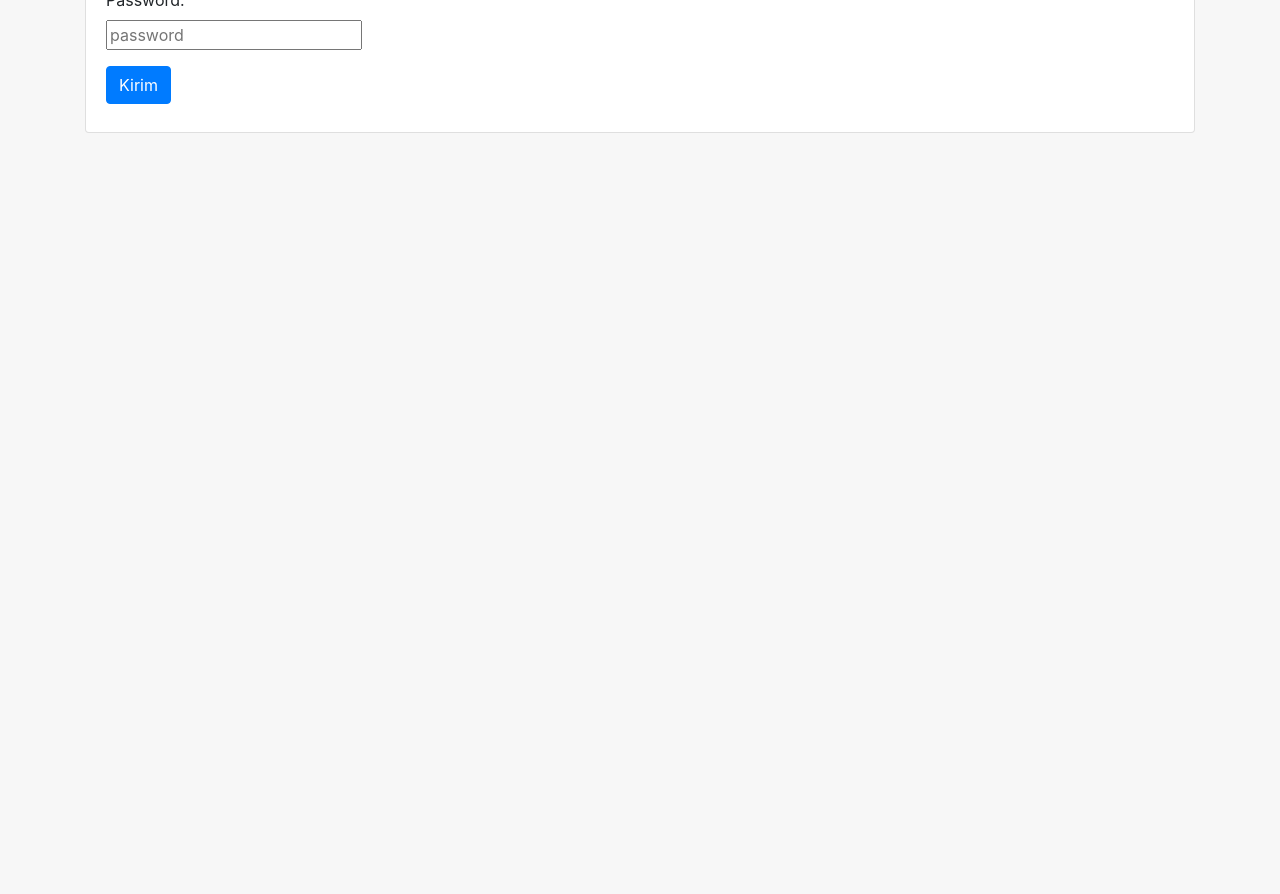
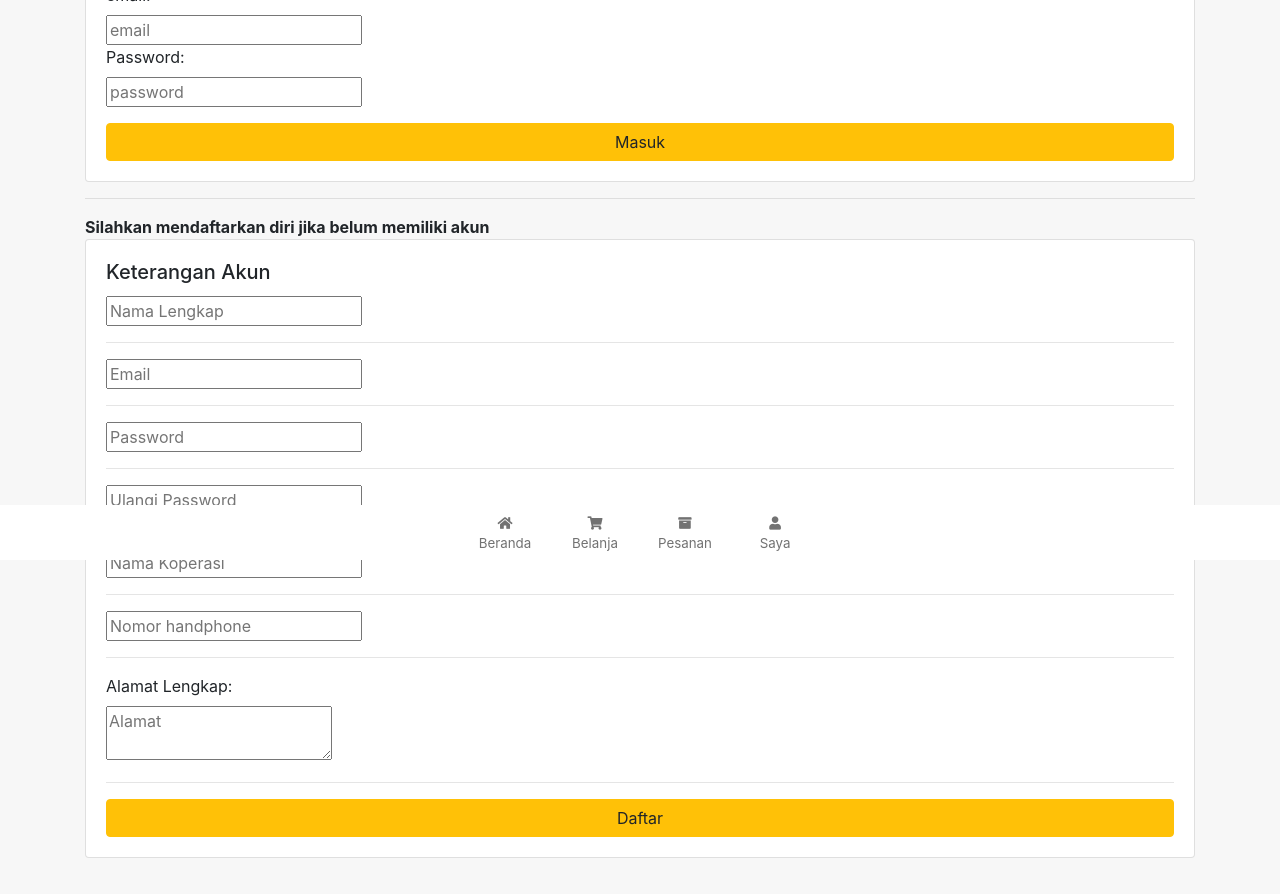
Before and after one commit to rusydeveloper/learning-react, a React (Create React App) app: page /login in a window 1280 px wide. Shown: the part 240-1134 px from the top of the page. Before the commit the page ends 800 px from the top, so only its background shows below. Built offline with nearby package versions, Linux system fonts and the light colour scheme.

Commit message:
adding bottom nav and login signup page

```diff
--- a/src/App.css
+++ b/src/App.css
@@ -5,13 +5,37 @@
 .cart-container {
   padding: 5px;
   position: fixed !important;
-  bottom: 10px;
+  bottom: 20px;
   left: 25px;
   width: 90% !important;
   margin: auto;
   background-color: #004d8c !important;
   color: white;
   z-index: 99 !important;
+}
+
+.bottom-nav-container {
+  padding: 5px;
+  position: fixed !important;
+  bottom: 0px;
+  left: 0px;
+  width: 100% !important;
+  margin: auto;
+  height: 55px;
+  background-color: white !important;
+  color: #727272;
+  z-index: 99 !important;
+
+  display: flex;
+  flex-wrap: nowrap;
+  justify-content: center;
+}
+.bottom-nav-menu {
+  width: 80px;
+  margin: 2px 5px;
+  text-align: center;
+  padding: 2px;
+  font-size: 10pt;
 }
 .text-center {
   text-align: center;
--- a/src/App.js
+++ b/src/App.js
@@ -5,6 +5,7 @@ import Monitoring from "./pages/Monitoring";
 import Login from "./pages/Login";
 import Header from "./components/Header";
 import Footer from "./components/Footer";
+import BottomNav from "./components/BottomNav";
 import { Route, Switch } from "react-router-dom";
 import "bootstrap/dist/css/bootstrap.min.css";
 import { Container, Row, Col } from "react-bootstrap";
@@ -28,6 +29,7 @@ function App() {
           </Switch>
         </Col>
       </Row>
+      <BottomNav></BottomNav>
       <Footer></Footer>
     </Container>
   );
--- a/src/actions/index.js
+++ b/src/actions/index.js
@@ -3,6 +3,74 @@ import axios from "axios";
 import { server } from "../constants/server";
 import { push } from "connected-react-router";
 import swal from "sweetalert";
+
+export const signup = (
+  name,
+  registerEmail,
+  phone,
+  address,
+  cooperative,
+  registerPassword,
+  registerRepassword
+) => {
+  const signupInput = {
+    name: name,
+    email: registerEmail,
+    phone: phone,
+    address: address,
+    cooperative: cooperative,
+    password: registerPassword,
+    password_confirmation: registerRepassword,
+  };
+
+  return function action(dispatch) {
+    dispatch({ type: "SIGNUP" });
+    const url_api = server;
+    if (registerPassword != registerRepassword) {
+      dispatch(passwordNotMatch());
+    }
+
+    return axios.post(url_api + "/api/auth/signup", signupInput).then(
+      (response) => {
+        dispatch(signupSuccess(response));
+        dispatch(signupLoginSuccess(response));
+
+        dispatch(push("/login"));
+      },
+      (err) => dispatch(signupFailed(err))
+    );
+  };
+};
+
+export const signupSuccess = (data) => {
+  swal("Berhasil!", "Anda berhasil terdaftar dan masuk", "success");
+  return {
+    type: "SIGNUP_SUCCESS",
+    payload: data,
+  };
+};
+
+export const signupLoginSuccess = (data) => {
+  return {
+    type: "LOGIN_SUCCESS",
+    payload: data,
+  };
+};
+
+export const signupFailed = (data) => {
+  swal("Gagal!", "Data yang anda masukan salah " + data, "error");
+  return {
+    type: "SIGNUP_FAILED",
+    payload: data,
+  };
+};
+
+export const passwordNotMatch = () => {
+  swal("Gagal!", "Password dan Ulangi Password tidak sama", "error");
+  return {
+    type: "PASSWORD_NOT_MATCH",
+  };
+};
 
 export const login = (email, password) => {
   const loginInput = {
@@ -16,7 +84,8 @@ export const login = (email, password) => {
     return axios.post(url_api + "/api/auth/login", loginInput).then(
       (response) => {
         dispatch(loginSuccess(response));
-        dispatch(push("/"));
+        dispatch(loadUser(response));
+        dispatch(push("/login"));
       },
       (err) => dispatch(loginFailed(err))
     );
@@ -27,6 +96,12 @@ export const loginSuccess = (data) => {
   swal("Berhasil!", "Anda berhasil masuk", "success");
   return {
     type: "LOGIN_SUCCESS",
+    payload: data,
+  };
+};
+export const loadUser = (data) => {
+  return {
+    type: "LOAD_USER",
     payload: data,
   };
 };
--- /dev/null
+++ b/src/components/BottomNav.js
@@ -0,0 +1,40 @@
+import React from "react";
+import { useSelector, useDispatch } from "react-redux";
+import { push } from "connected-react-router";
+
+function BottomNav() {
+  const dispatch = useDispatch();
+
+  const cart = useSelector((state) => state.cart);
+  return (
+    <div class="bottom-nav-container">
+      <div class="bottom-nav-menu">
+        <span class="fa fa-home" onClick={() => dispatch(push("/"))}></span>
+        <br />
+        Beranda
+      </div>
+      <div class="bottom-nav-menu">
+        <span
+          class="fa fa-shopping-cart"
+          onClick={() => dispatch(push("/"))}
+        ></span>
+        <br />
+        Belanja
+      </div>
+      <div class="bottom-nav-menu">
+        <span
+          class="fa fa-archive"
+          onClick={() => dispatch(push("/order"))}
+        ></span>
+        <br />
+        Pesanan
+      </div>
+      <div class="bottom-nav-menu" onClick={() => dispatch(push("/login"))}>
+        <span class="fa fa-user"></span>
+        <br />
+        Saya
+      </div>
+    </div>
+  );
+}
+export default BottomNav;
--- a/src/pages/Checkout.js
+++ b/src/pages/Checkout.js
@@ -11,7 +11,7 @@ function Checkout() {
   const [cooperative, setCooperative] = useState("");
   const [address, setAddress] = useState("");
   const [phone, setPhone] = useState("");
-  const [paymentMethod, setPaymentMethod] = useState("Potong Gaji");
+  const [paymentMethod, setPaymentMethod] = useState("Transfer");
 
   const dispatch = useDispatch();
 
--- a/src/pages/Login.js
+++ b/src/pages/Login.js
@@ -1,16 +1,33 @@
 import React, { useState } from "react";
 import { Button, Card } from "react-bootstrap";
 
-import { useDispatch } from "react-redux";
-import { login } from "../actions";
+import { useDispatch, useSelector } from "react-redux";
+import { login, signup } from "../actions";
 
 function Login() {
   const [email, setEmail] = useState("");
   const [password, setPassword] = useState("");
+
+  const [name, setName] = useState("");
+  const [registerEmail, setRegisterEmail] = useState("");
+  const [registerPassword, setRegisterPassword] = useState("");
+  const [registerRepassword, setRegisterRepassword] = useState("");
+
+  const [cooperative, setCooperative] = useState("");
+  const [address, setAddress] = useState("");
+  const [phone, setPhone] = useState("");
   const dispatch = useDispatch();
+
+  const user = useSelector((state) => state.user);
 
   return (
     <div>
+      {user.name}
+      <hr />
+      <b>
+        Silahkan masuk{" "}
+        <span class="textHighlight">jika sudah memiliki akun</span>
+      </b>
       <Card>
         <Card.Body>
           <Card.Title>Masuk</Card.Title>
@@ -19,7 +36,7 @@ function Login() {
             <br />
             <input
               type="email"
-              onChange={event => setEmail(event.target.value)}
+              onChange={(event) => setEmail(event.target.value)}
               placeholder="email"
               required
             />
@@ -28,7 +45,7 @@ function Login() {
             <br />
             <input
               type="password"
-              onChange={event => setPassword(event.target.value)}
+              onChange={(event) => setPassword(event.target.value)}
               placeholder="password"
               required
             />
@@ -38,12 +55,99 @@ function Login() {
             type="submit"
             value="Submit"
             onClick={() => dispatch(login(email, password))}
+            block
+            variant="warning"
           >
-            Kirim
+            Masuk
           </Button>
         </Card.Body>
-        <h4> </h4>
       </Card>
+      <hr />
+      <b>
+        Silahkan mendaftarkan diri{" "}
+        <span class="textHighlight">jika belum memiliki akun</span>
+      </b>
+      <Card>
+        <Card.Body>
+          <Card.Title>Keterangan Akun</Card.Title>
+          <Card.Text>
+            <input
+              type="text"
+              onChange={(event) => setName(event.target.value)}
+              placeholder="Nama Lengkap"
+              required
+            />
+            <hr />
+            <input
+              type="email"
+              onChange={(event) => setRegisterEmail(event.target.value)}
+              placeholder="Email"
+              required
+            />
+            <hr />
+            <input
+              type="password"
+              onChange={(event) => setRegisterPassword(event.target.value)}
+              placeholder="Password"
+              required
+            />
+            <hr />
+            <input
+              type="password"
+              onChange={(event) => setRegisterRepassword(event.target.value)}
+              placeholder="Ulangi Password"
+              required
+            />
+            <hr />
+            <input
+              type="text"
+              onChange={(event) => setCooperative(event.target.value)}
+              placeholder="Nama Koperasi"
+              required
+            />
+            <hr />
+
+            <input
+              type="phone"
+              onChange={(event) => setPhone(event.target.value)}
+              placeholder="Nomor handphone"
+              required
+            />
+
+            <hr />
+            <label>Alamat Lengkap:</label>
+            <br />
+            <textarea
+              onChange={(event) => setAddress(event.target.value)}
+              placeholder="Alamat"
+              required
+            ></textarea>
+            <hr />
+          </Card.Text>
+          <Button
+            type="submit"
+            value="Submit"
+            variant="warning"
+            onClick={() =>
+              dispatch(
+                signup(
+                  name,
+                  registerEmail,
+                  phone,
+                  address,
+                  cooperative,
+                  registerPassword,
+                  registerRepassword
+                )
+              )
+            }
+            block
+          >
+            Daftar
+          </Button>
+        </Card.Body>
+      </Card>
+      <h3></h3>
     </div>
   );
 }
--- a/src/reducers/user.js
+++ b/src/reducers/user.js
@@ -1,9 +1,13 @@
-const userReducer = (state = [], action) => {
+const initialUserState = {};
+
+const userReducer = (state = initialUserState, action) => {
   switch (action.type) {
-    case "SAVING":
-      return (state = action.payload);
-    case "REMOVE":
-      return (state = []);
+    case "LOAD_USER":
+      return (state = action.payload.data.user);
+    case "SIGNUP_SUCCESS":
+      return (state = action.payload.data.user);
+    case "LOGOUT_USER":
+      return (state = {});
     default:
       return state;
   }
```
Also changed, not shown: src/pages/User.js (added, +133 -0 lines).
